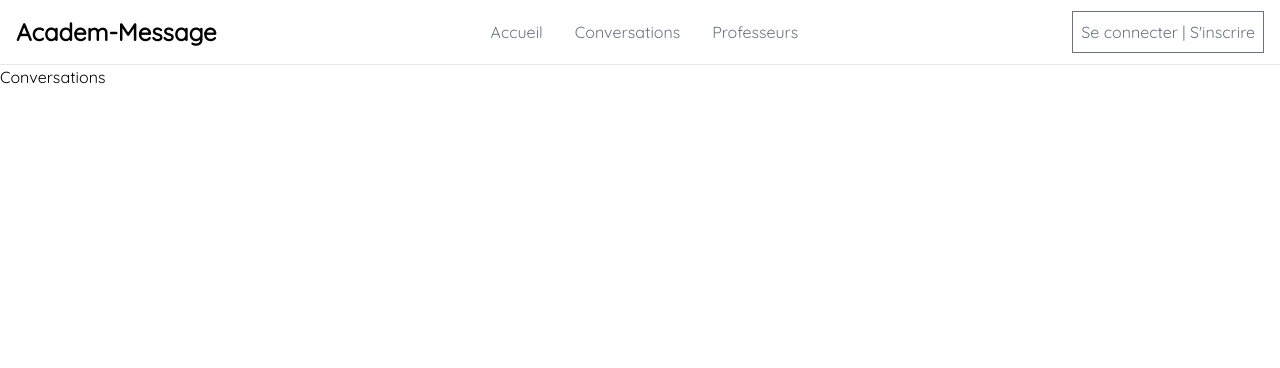
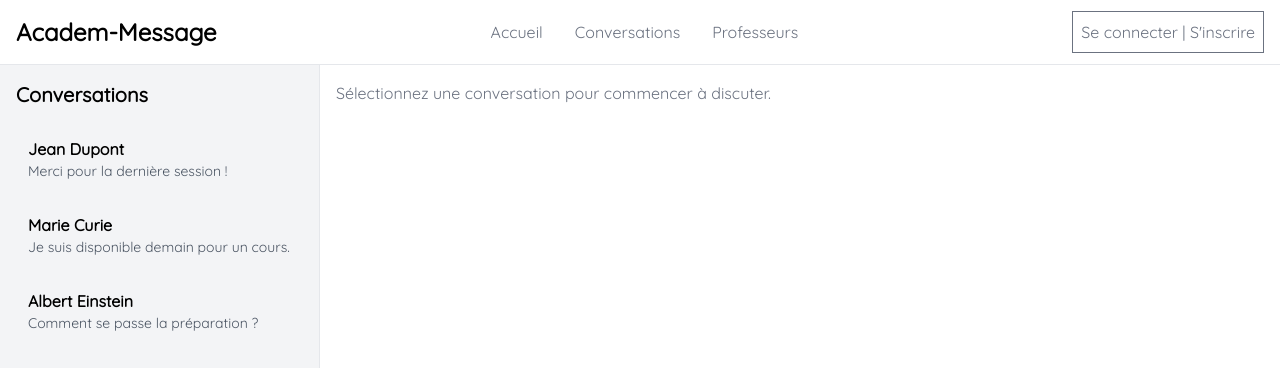
Before and after one commit to ValentinRndn/academ-message, a Vue app: page /conversations in a window 1280 px wide. Shown: the top 368 px of the page. Built offline with nearby package versions, Linux system fonts and the light colour scheme.

Commit message:
feat: Update dashboard conversation headings

```diff
--- a/frontend/src/components/professorDetail.vue
+++ b/frontend/src/components/professorDetail.vue
@@ -12,7 +12,7 @@
 
       <!-- Bouton de retour -->
       <div class="mt-6">
-        <button @click="goBack" class="bg-blue-500 text-white p-2 rounded-md hover:bg-blue-600">
+        <button @click="goBack" class="bg-red-500 text-white p-2 rounded-md hover:bg-blue-600">
           Retour à la liste des professeurs
         </button>
       </div>
@@ -52,7 +52,7 @@
 
   // Méthode pour retourner à la liste des professeurs
   const goBack = () => {
-    router.push({ name: 'professorList' });
+    router.push({ name: 'professors' });
   };
   </script>
 
--- a/frontend/src/views/Conversations.vue
+++ b/frontend/src/views/Conversations.vue
@@ -1,10 +1,147 @@
 <template>
     <Navbar></Navbar>
-<h1>Conversations</h1>
-</template>
+    <div class="messenger-layout h-screen flex">
+      <!-- Liste des conversations (gauche) -->
+      <div class="conversations-list w-1/4 bg-gray-100 p-4 border-r border-gray-300">
+        <h1 class="text-xl font-bold mb-4">Conversations</h1>
 
-<script setup>
-import { ref, computed } from 'vue';
-import { useRouter } from 'vue-router';
-import Navbar from '../components/Navbar.vue';
-</script>
+        <div
+          v-for="conversation in conversations"
+          :key="conversation.id"
+          class="conversation-item p-3 mb-2 rounded-lg cursor-pointer hover:bg-gray-200"
+          :class="{'bg-slate-200': selectedConversationId === conversation.id}"
+          @click="selectConversation(conversation.id)"
+        >
+          <h3 class="font-semibold">{{ conversation.name }}</h3>
+          <p class="text-sm text-gray-600">{{ conversation.lastMessage }}</p>
+        </div>
+      </div>
+
+      <!-- Zone de la conversation sélectionnée (droite) -->
+      <div class="conversation-detail w-3/4 p-4">
+        <h2 class="text-xl font-bold mb-4" v-if="selectedConversation">{{ selectedConversation.name }}</h2>
+
+        <div v-if="selectedConversation">
+          <!-- Liste des messages -->
+          <div class="messages-container mb-4">
+            <div v-for="message in selectedConversation.messages" :key="message.id" class="message-item mb-2">
+              <p class="text-sm"><strong>{{ message.sender }} :</strong> {{ message.text }}</p>
+            </div>
+          </div>
+
+          <!-- Champ pour envoyer un nouveau message -->
+          <div class="message-input flex">
+            <input
+              v-model="newMessage"
+              type="text"
+              placeholder="Écrivez un message..."
+              class="w-full p-2 border border-gray-300 rounded-l-lg focus:outline-none"
+            />
+            <button @click="sendMessage" class="bg-blue-500 text-black border border-black p-2 rounded-r-lg hover:bg-blue-600">
+              Envoyer
+            </button>
+          </div>
+        </div>
+
+        <!-- Message si aucune conversation n'est sélectionnée -->
+        <div v-else class="text-gray-500">
+          <p>Sélectionnez une conversation pour commencer à discuter.</p>
+        </div>
+      </div>
+    </div>
+  </template>
+
+  <script setup>
+  import { ref, computed } from 'vue';
+  import Navbar from '../components/Navbar.vue';
+
+  // Fausse liste de conversations (à remplacer par une API plus tard)
+  const conversations = ref([
+    {
+      id: 1,
+      name: 'Jean Dupont',
+      lastMessage: 'Merci pour la dernière session !',
+      messages: [
+        { id: 1, sender: 'Jean', text: 'Merci pour la dernière session !' },
+        { id: 2, sender: 'Moi', text: 'Avec plaisir !' },
+      ],
+    },
+    {
+      id: 2,
+      name: 'Marie Curie',
+      lastMessage: 'Je suis disponible demain pour un cours.',
+      messages: [
+        { id: 1, sender: 'Marie', text: 'Je suis disponible demain pour un cours.' },
+        { id: 2, sender: 'Moi', text: 'Super, je note !' },
+      ],
+    },
+    {
+      id: 3,
+      name: 'Albert Einstein',
+      lastMessage: 'Comment se passe la préparation ?',
+      messages: [
+        { id: 1, sender: 'Albert', text: 'Comment se passe la préparation ?' },
+        { id: 2, sender: 'Moi', text: 'Ça avance bien, merci !' },
+      ],
+    },
+  ]);
+
+  // État pour la conversation sélectionnée et le nouveau message
+  const selectedConversationId = ref(null);
+  const selectedConversation = computed(() =>
+    conversations.value.find(convo => convo.id === selectedConversationId.value)
+  );
+
+  const newMessage = ref('');
+
+  // Sélectionner une conversation
+  const selectConversation = (conversationId) => {
+    selectedConversationId.value = conversationId;
+  };
+
+  // Envoyer un message
+  const sendMessage = () => {
+    if (newMessage.value.trim() !== '' && selectedConversation.value) {
+      selectedConversation.value.messages.push({
+        id: Date.now(), // ID unique basé sur la date actuelle
+        sender: 'Moi',
+        text: newMessage.value,
+      });
+      newMessage.value = ''; // Réinitialiser le champ de saisie après l'envoi du message
+    }
+  };
+  </script>
+
+  <style scoped>
+  /* Styles pour le layout de la page messenger */
+  .messenger-layout {
+    display: flex;
+  }
+
+  .conversations-list {
+    border-right: 1px solid #e5e7eb;
+  }
+
+  .conversation-item {
+    transition: background-color 0.2s;
+  }
+
+  .conversation-item:hover {
+    background-color: #e2e8f0;
+  }
+
+  .conversation-detail {
+    display: flex;
+    flex-direction: column;
+  }
+
+  .messages-container {
+    flex-grow: 1;
+    overflow-y: auto;
+    max-height: 400px;
+  }
+
+  .message-input {
+    margin-top: auto;
+  }
+  </style>
--- a/frontend/src/views/Professors.vue
+++ b/frontend/src/views/Professors.vue
@@ -15,11 +15,11 @@
       </div>
 
       <!-- Liste des professeurs -->
-      <div v-if="filteredProfessors.length > 0" class="grid grid-cols-1 sm:grid-cols-2 lg:grid-cols-3 gap-6">
+      <div v-if="filteredProfessors.length > 0" class="flex justify-center w-full h-full flex-wrap gap-6">
         <div
           v-for="professor in filteredProfessors"
           :key="professor.id"
-          class="professor-card bg-white p-4 rounded-lg shadow-md hover:shadow-lg cursor-pointer transition-shadow duration-200"
+          class="professor-card bg-white p-4 w-[400px] h-[200px] rounded-lg shadow-md hover:shadow-lg cursor-pointer transition-shadow duration-200"
           @click="goToProfessorDetail(professor.id)"
         >
           <h2 class="text-xl font-bold text-gray-800">{{ professor.name }}</h2>
@@ -46,6 +46,10 @@ import Navbar from '../components/Navbar.vue';
     { id: 3, name: 'Albert Einstein', subject: 'Physique' },
     { id: 4, name: 'Sophie Germain', subject: 'Mathématiques' },
     { id: 5, name: 'René Descartes', subject: 'Philosophie' },
+    { id: 6, name: 'René Descartes', subject: 'Philosophie' },
+    { id: 7, name: 'René Descartes', subject: 'Philosophie' },
+    { id: 8, name: 'René Descartes', subject: 'Philosophie' },
+
   ]);
 
   // État pour la barre de recherche
```
